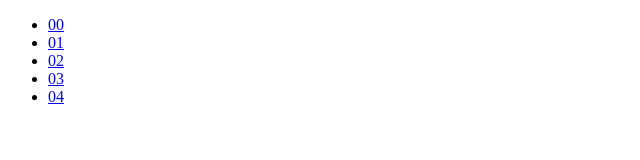
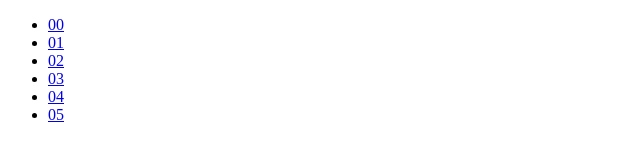
Before and after one commit to lesguillemets/didactic-waddle, a plain HTML site: page index.html in a window 1280 px wide. Shown: the full height of the page, 0-640 px from the left. Drawn offline with Linux system fonts and the light colour scheme.

Commit message:
fix index

```diff
--- a/index.html
+++ b/index.html
@@ -10,6 +10,7 @@
       <li><a href="./sketches/sketch02.html">02</a></li>
       <li><a href="./sketches/sketch03.html">03</a></li>
       <li><a href="./sketches/sketch04.html">04</a></li>
+      <li><a href="./sketches/sketch05.html">05</a></li>
     </ul>
   </body>
 </html>
```
